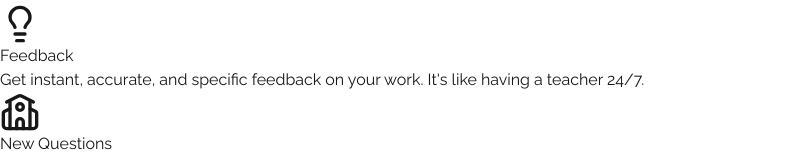
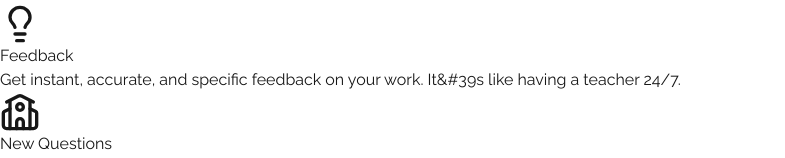
Before and after one commit to devaanshG/study-ai, a Next.js app: page / in a window 1280 px wide. Shown: the part 310-468 px from the top of the page, without its empty margins (0-785 px from the left). Built offline with nearby package versions, Linux system fonts and the light colour scheme; no server answers.

Commit message:
fixed home page

```diff
--- a/src/app/page.tsx
+++ b/src/app/page.tsx
@@ -1,4 +1,4 @@
-import { User, Lightbulb, GraduationCap, School } from "lucide-react";
+import { Lightbulb, GraduationCap, School } from "lucide-react";
 import Button57 from "@/app/components/Button";
 import Header from "@/app/components/Header";
 import UserAvatar from "./components/UserAvatar";
@@ -32,8 +32,8 @@ export default function Home() {
               <Lightbulb size={40} className="mb-6" />
               <h3 className="text-xl font-semibold mb-1">Feedback</h3>
               <p>
-                Get instant, accurate, and specific feedback on your work. It's
-                like having a teacher 24/7.
+                Get instant, accurate, and specific feedback on your work.
+                It&#39s like having a teacher 24/7.
               </p>
             </div>
             <div className="flex flex-col items-center p-6 bg-white">
```
